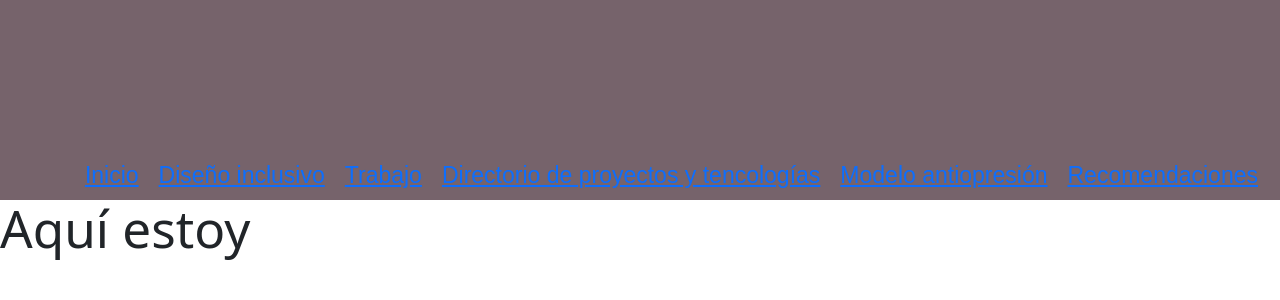
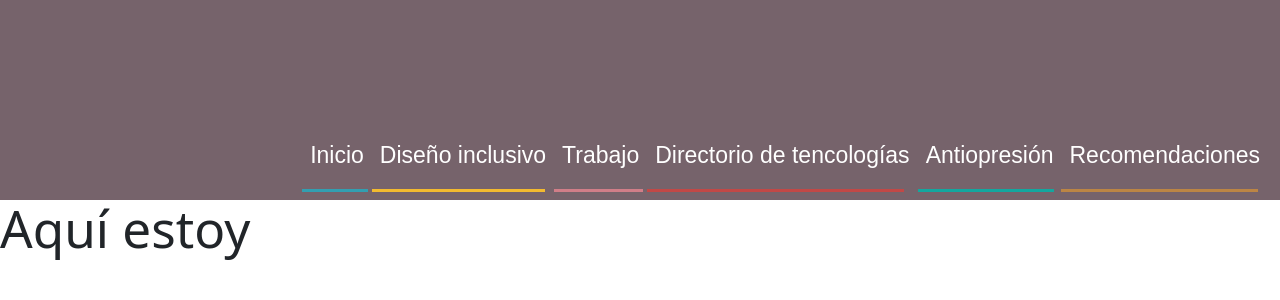
Before and after one commit to atzina/tecnologia-discapacidad, a React app in the folder tecnologia_y_discapacidad/: page / in a window 1280 px wide. Shown: the top 300 px of the page. Built offline with nearby package versions, Linux system fonts and the light colour scheme; the HTML template or start-up script is replaced by a standard one.

Commit message:
navbar colores para pantallas grandes

```diff
--- a/tecnologia_y_discapacidad/src/components/Navar/Navar.css
+++ b/tecnologia_y_discapacidad/src/components/Navar/Navar.css
@@ -20,9 +20,51 @@ header{
     background-color: #76636B;
 }
 
-a{
+a.nav-link {
     color: #ffffff;
     font-size: 23px;
     font-family: Arial, Helvetica, sans-serif;
-    padding: 10px;
+    padding: 20px;
+    position: relative; /* Importante para el posicionamiento del pseudo-elemento */
 }
+
+/* mas bien esto podrí ser un media query para pantallas grandes*/
+
+a.nav-link::after {
+    content: ""; /* Importante para que aparezca el pseudo-elemento */
+    position: absolute; /* Posicionamiento absoluto respecto al elemento padre */
+    left: 0; /* Colocamos la barra al inicio del enlace */
+    bottom: 0; /* Colocamos la barra en la parte inferior del enlace */
+    width: 95%; /* Hacemos que la barra ocupe todo el ancho del enlace */
+    height: 3px; /* Altura de la barra */
+    transition: height 0.3s ease-out; /* Agregamos una transición para que crezca suavemente */
+}
+
+
+a.nav-link:hover::after {
+
+    height: 7px;
+}
+
+.nav-link-blue::after{
+    background-color:#329FB1 ;
+}
+
+.nav-link-yellow::after{
+    background-color:#F3BA2F ;
+}
+
+.nav-link-pink::after{
+    background-color:#D17E88 ;
+}
+
+.nav-link-red::after{
+    background-color:#C24846 ;
+}
+
+.nav-link-aqua::after{
+    background-color: #13A79F ;
+}
+.nav-link-brown::after{
+    background-color: #BC8544 ;
+}
--- a/tecnologia_y_discapacidad/src/components/Navar/Navar.jsx
+++ b/tecnologia_y_discapacidad/src/components/Navar/Navar.jsx
@@ -11,24 +11,24 @@ function Navar() {
     <div class="collapse navbar-collapse" id="navbarNavDropdown">
           <ul class="navbar-nav ">
             <li>
-              <a  href="/">{"Inicio"}</a>
+              <a className="nav-link nav-link-blue"  href="/">{"Inicio"}</a>
             </li>
             <li>
-              <a href="/diseno">{"Diseño inclusivo"}</a>
+              <a class="nav-link nav-link-yellow" href="/diseno">{"Diseño inclusivo"}</a>
             </li>
             <li >
-              <a  href="/trabajo">{"Trabajo"}</a>
+              <a class="nav-link nav-link-pink" href="/trabajo">{"Trabajo"}</a>
             </li >
             <li >
-              <a href="/directorio">
-                {"Directorio de proyectos y tencologías"}
+              <a class="nav-link nav-link-red" href="/directorio">
+                {"Directorio de tencologías"}
               </a>
             </li>
             <li >
-              <a  href="/modelo">{"Modelo antiopresión"}</a>
+              <a class="nav-link nav-link-aqua" href="/modelo">{"Antiopresión"}</a>
             </li>
             <li >
-              <a href="/recomendaciones">{"Recomendaciones"}</a>
+              <a class="nav-link nav-link-brown" href="/recomendaciones">{"Recomendaciones"}</a>
             </li>
           </ul>
           </div>
```
